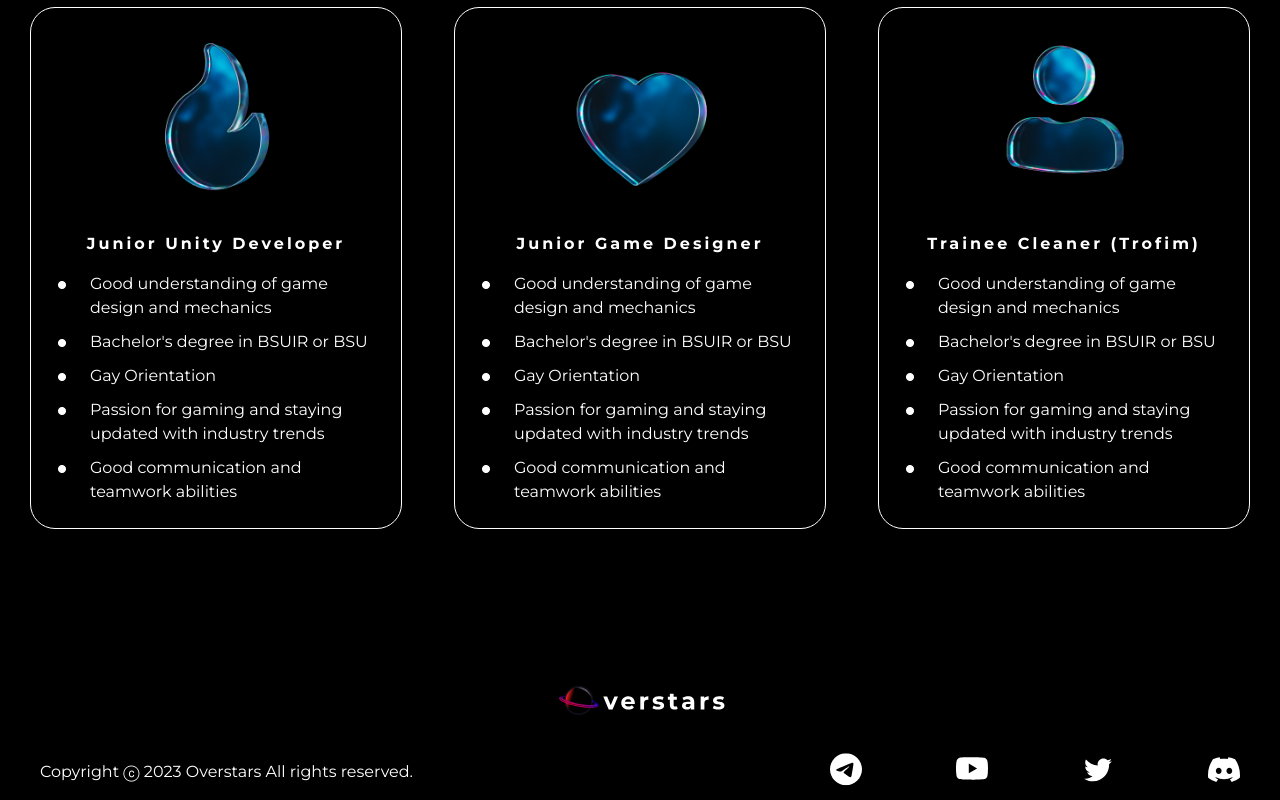
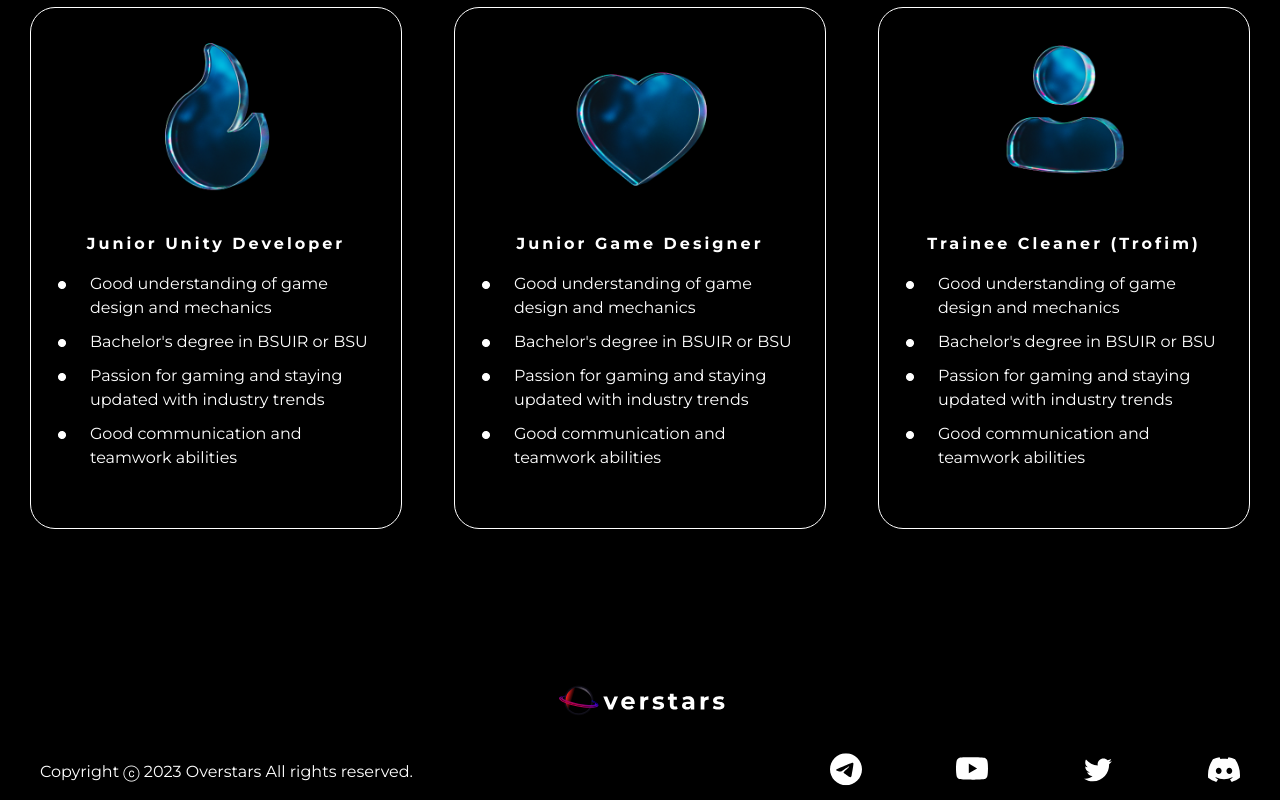
Before and after one commit to maryeloian7/OverstarsNext, a Next.js app in the folder overstars_next/: page / in a window 1280 px wide. Shown: the part 2496-3296 px from the top of the page. Built offline with nearby package versions, Linux system fonts and the light colour scheme.

Commit message:
fix: CareerCard

```diff
--- a/overstars_next/src/components/MainPage/components/Career/index.js
+++ b/overstars_next/src/components/MainPage/components/Career/index.js
@@ -14,7 +14,6 @@ const Career = () => {
             title="Junior Unity Developer"
             text1="Good understanding of game design and mechanics"
             text2="Bachelor's degree in BSUIR or BSU"
-            text3="Gay Orientation"
             text4="Passion for gaming and staying  updated with industry trends"
             text5="Good communication  and teamwork abilities"
           />
@@ -23,7 +22,6 @@ const Career = () => {
             title="Junior Game Designer"
             text1="Good understanding of game design and mechanics"
             text2="Bachelor's degree in BSUIR or BSU"
-            text3="Gay Orientation"
             text4="Passion for gaming and staying  updated with industry trends"
             text5="Good communication  and teamwork abilities"
           />
@@ -32,7 +30,6 @@ const Career = () => {
             title="Trainee Cleaner (Trofim)"
             text1="Good understanding of game design and mechanics"
             text2="Bachelor's degree in BSUIR or BSU"
-            text3="Gay Orientation"
             text4="Passion for gaming and staying  updated with industry trends"
             text5="Good communication  and teamwork abilities"
           />
--- a/overstars_next/src/components/MainPage/components/CareerCard/index.js
+++ b/overstars_next/src/components/MainPage/components/CareerCard/index.js
@@ -15,7 +15,6 @@ const CareerCard = (props) => {
           <ul className={styles.card_list}>
             <li className={styles.card_points}>{props.text1}</li>
             <li className={styles.card_points}>{props.text2}</li>
-            <li className={styles.card_points}>{props.text3}</li>
             <li className={styles.card_points}>{props.text4}</li>
             <li className={styles.card_points}>{props.text5}</li>
           </ul>
```
